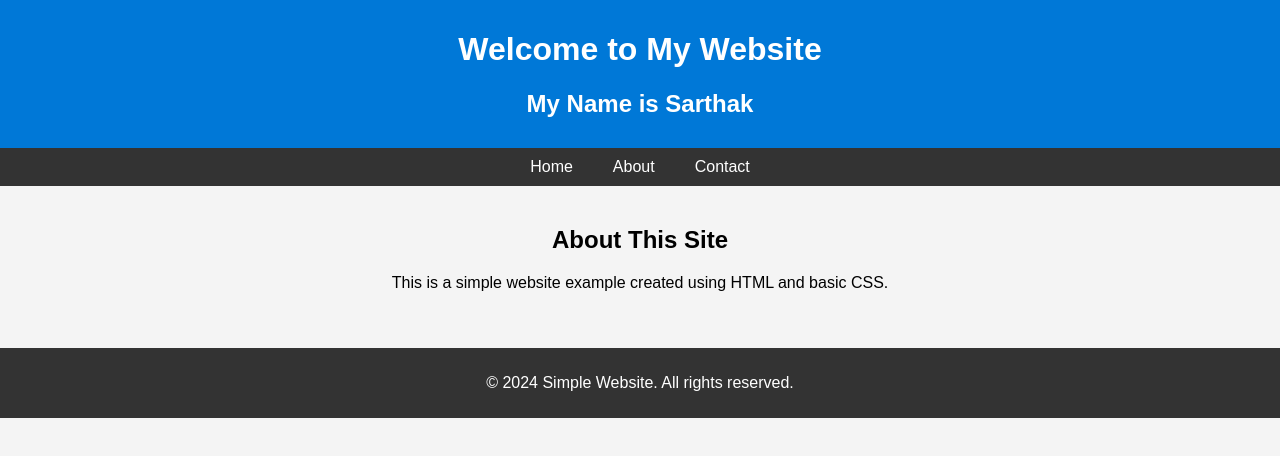
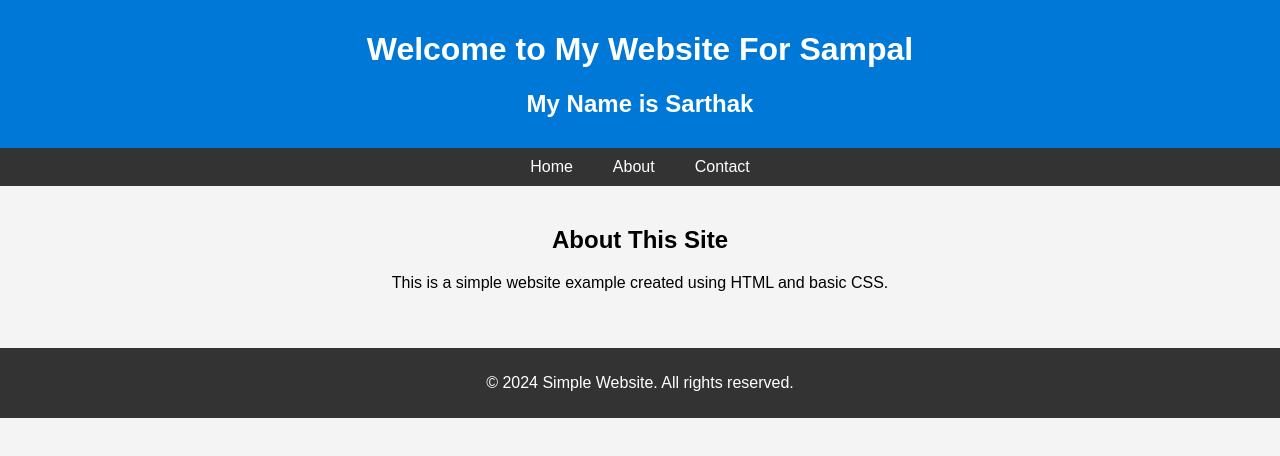
Before and after one commit to sonarsarthak/Doc, a plain HTML site: page index.html in a window 1280 px wide. Drawn offline with Linux system fonts and the light colour scheme.

Commit message:
Update index.html

```diff
--- a/index.html
+++ b/index.html
@@ -46,7 +46,7 @@
 </head>
 <body>
     <header>
-        <h1>Welcome to My Website</h1>
+        <h1>Welcome to My Website For Sampal</h1>
         <h2>My Name is Sarthak</h2>
     </header>
     <nav>
```
